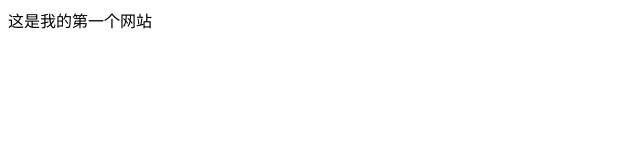
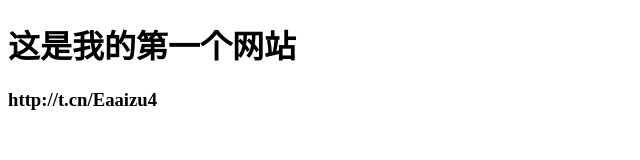
Before and after one commit to drainAA/drainAA.github.io, a plain HTML site: page index.html in a window 1280 px wide. Shown: the whole page, without its empty margins (0-640 px from the left). Drawn offline with Linux system fonts and the light colour scheme.

Commit message:
Update index.html
添加链接

```diff
--- a/index.html
+++ b/index.html
@@ -5,6 +5,9 @@
 		<title>博客</title>
 	</head>
 	<body>
-		这是我的第一个网站
+		<h1>这是我的第一个网站</h1>
+
+		<h3>http://t.cn/Eaaizu4</h3>
+
 	</body>
 </html>
```
